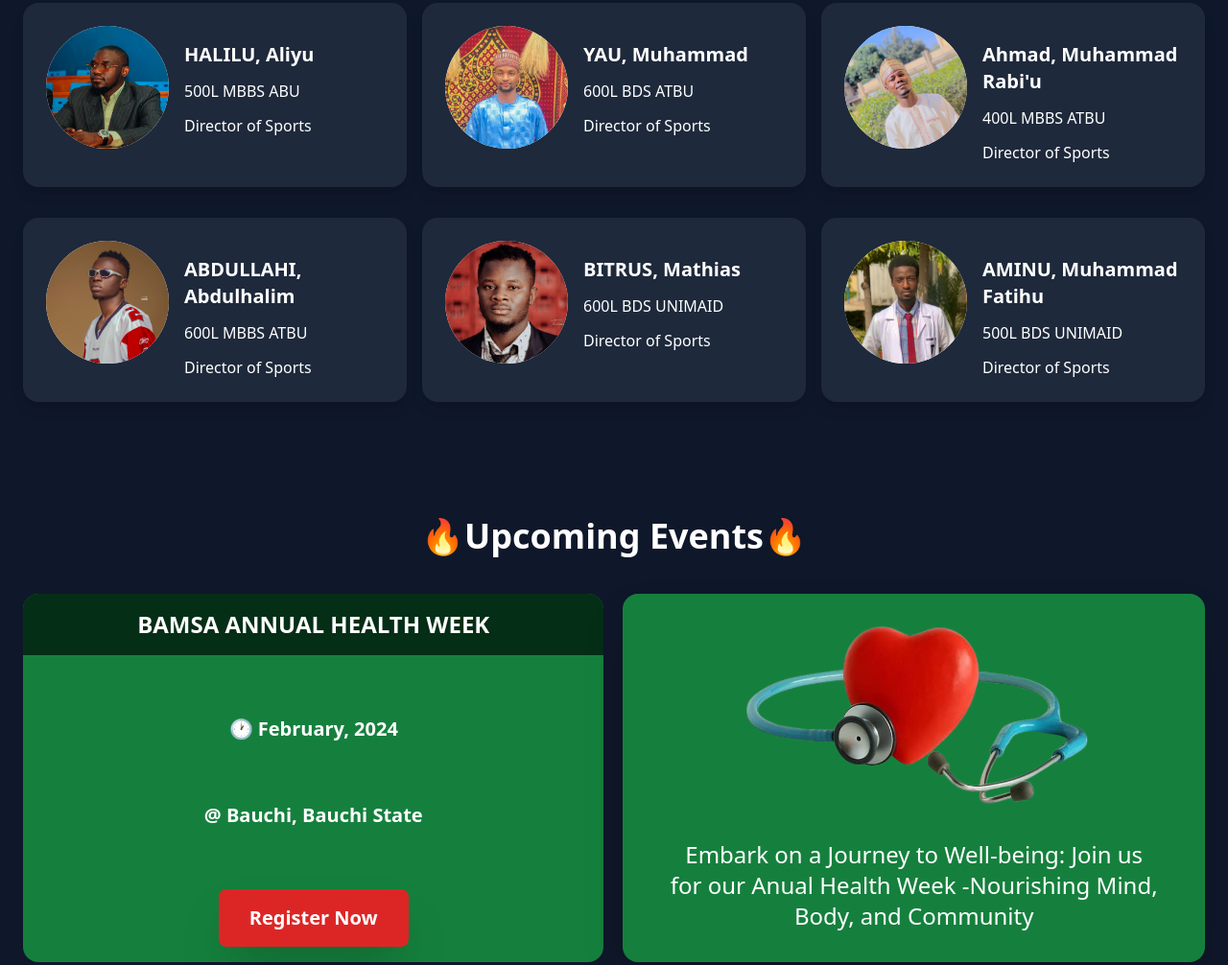
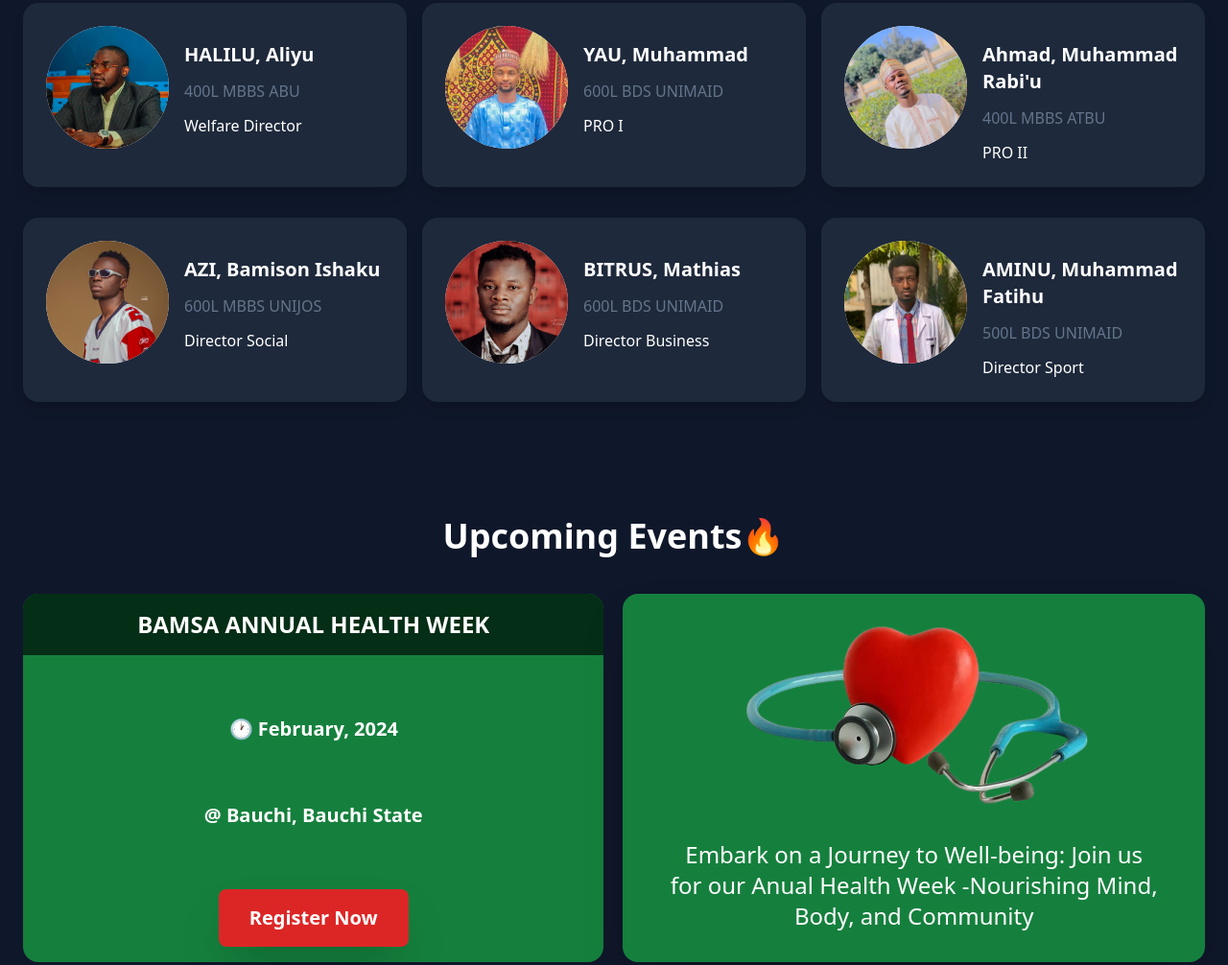
Before and after one commit to abduldansani/BAMSA, a website with bundled scripts: page build/index.html in a window 1280 px wide. Shown: the part 2001-3007 px from the top of the page at 96% size. Built offline with nearby package versions, Linux system fonts and the light colour scheme.

Commit message:
corrected exco info

```diff
--- a/build/exco.js
+++ b/build/exco.js
@@ -46,7 +46,7 @@ export const exco = [
     },
     {
         surName: "BUBA",
-        firstName: "Hauwa Muhamad",
+        firstName: "Hauwa Mohammed",
         school: "ATBU",
         course: "MBBS",
         level: "600L",
@@ -58,14 +58,14 @@ export const exco = [
         firstName: "Aliyu",
         school: "ABU",
         course: "MBBS",
-        level: "500L",
+        level: "400L",
         rank: "Welfare Director",
         src: "./images/exco/welfare.jpg"
     },
     {
         surName: "YAU",
         firstName: "Muhammad",
-        school: "ATBU",
+        school: "UNIMAID",
         course: "BDS",
         level: "600L",
         rank: "PRO I",
@@ -81,9 +81,9 @@ export const exco = [
         src: "./images/exco/proII.jpg"
     },
     {
-        surName: "ABDULLAHI",
-        firstName: "Abdulhalim",
-        school: "ATBU",
+        surName: "AZI",
+        firstName: "Bamison Ishaku",
+        school: "UNIJOS",
         course: "MBBS",
         level: "600L",
         rank: "Director Social",
--- a/build/index.html
+++ b/build/index.html
@@ -194,15 +194,12 @@
       </section>
 
       <!-- Events Section -->
-      <section
-        id="events"
-        class="scroll-mt-20 container px-6 mx-auto mt-20 mb-20"
-      >
+      <section id="events" class="scroll-mt-20 container mx-auto mt-20 mb-20">
         <h2 class="text-4xl text-center my-10 font-bold">
-          &#x1F525;Upcoming Events&#x1F525;
+          Upcoming Events&#x1F525;
         </h2>
         <div
-          class="flex flex-col space-y-4 sm:space-y-0 sm:flex-row justify-between sm:space-x-2 lg:space-x-5"
+          class="flex flex-col px-6 space-y-4 sm:space-y-0 sm:flex-row justify-between sm:space-x-2 lg:space-x-5"
         >
           <div
             class="w-11/12 sm:w-1/2 mx-auto flex flex-col pb-4 space-y-8 items-center justify-between bg-green-700 rounded-2xl"
@@ -312,7 +309,7 @@
               ></textarea>
             </div>
             <button
-              class="block mx-auto text-white bg-blue-950 hover:bg-blue-800 mt-3 py-2 px-4 rounded-xl font-bold"
+              class="block mx-auto text-lg text-white w-full bg-blue-950 hover:bg-blue-800 mt-3 p-3 rounded-xl font-bold"
             >
               Send Message
             </button>
--- a/build/script.js
+++ b/build/script.js
@@ -64,7 +64,7 @@ for(let i = 0; i < exco.length; i++){
         ${member.surName}, ${member.firstName}
         </p>
         <p class="text-slate-500">${member.level} ${member.course} ${member.school}</p>
-        <p class="font-medium">Director of Sports</p>
+        <p class="font-medium">${member.rank}</p>
     </div>`;
 
     excoCardDiv.innerHTML += card;
```
Also changed, not shown: build/css/style.css, build/images/icons/allBloodType.jpg (deleted), build/images/icons/universal.jpeg (deleted).
